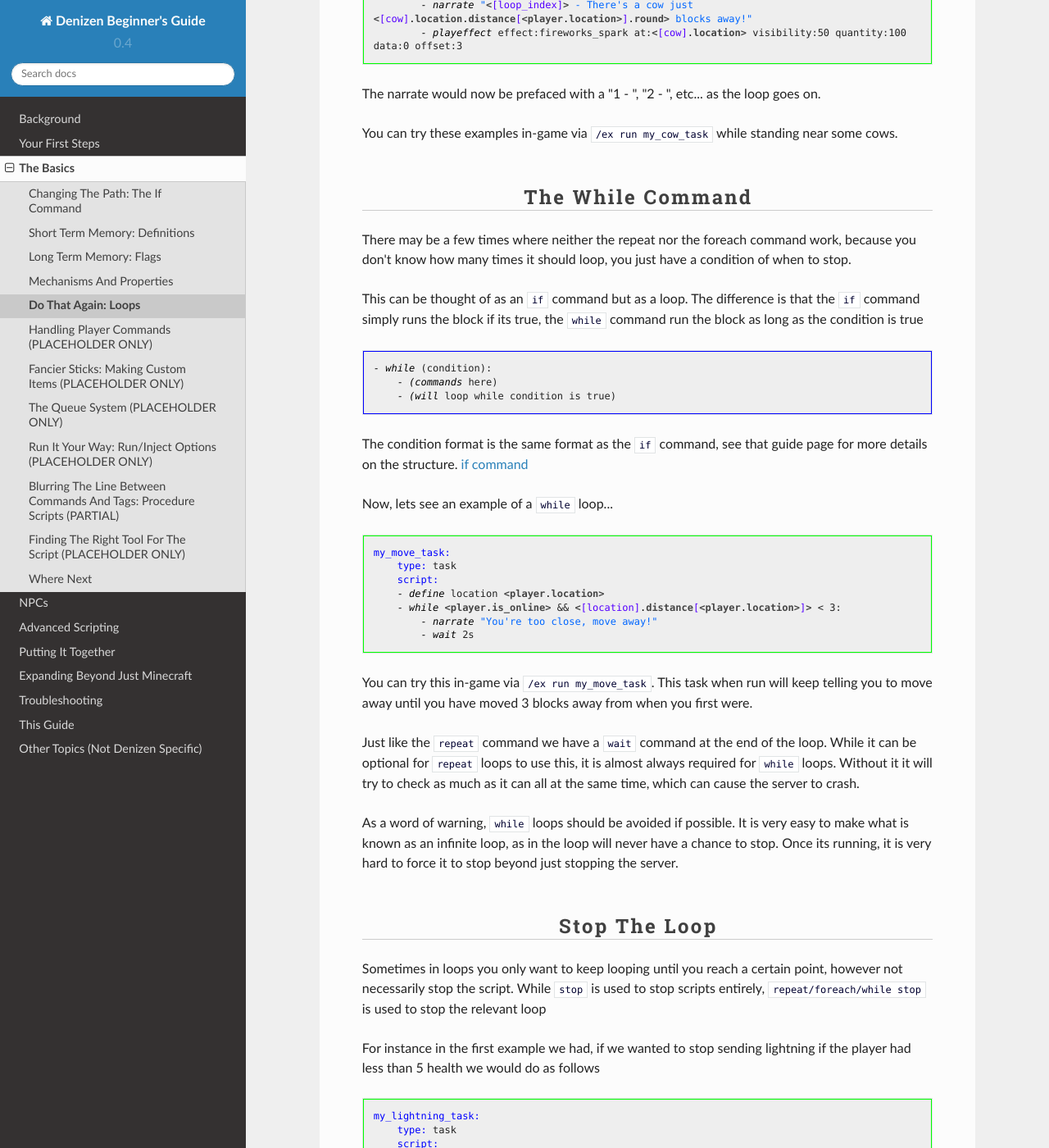
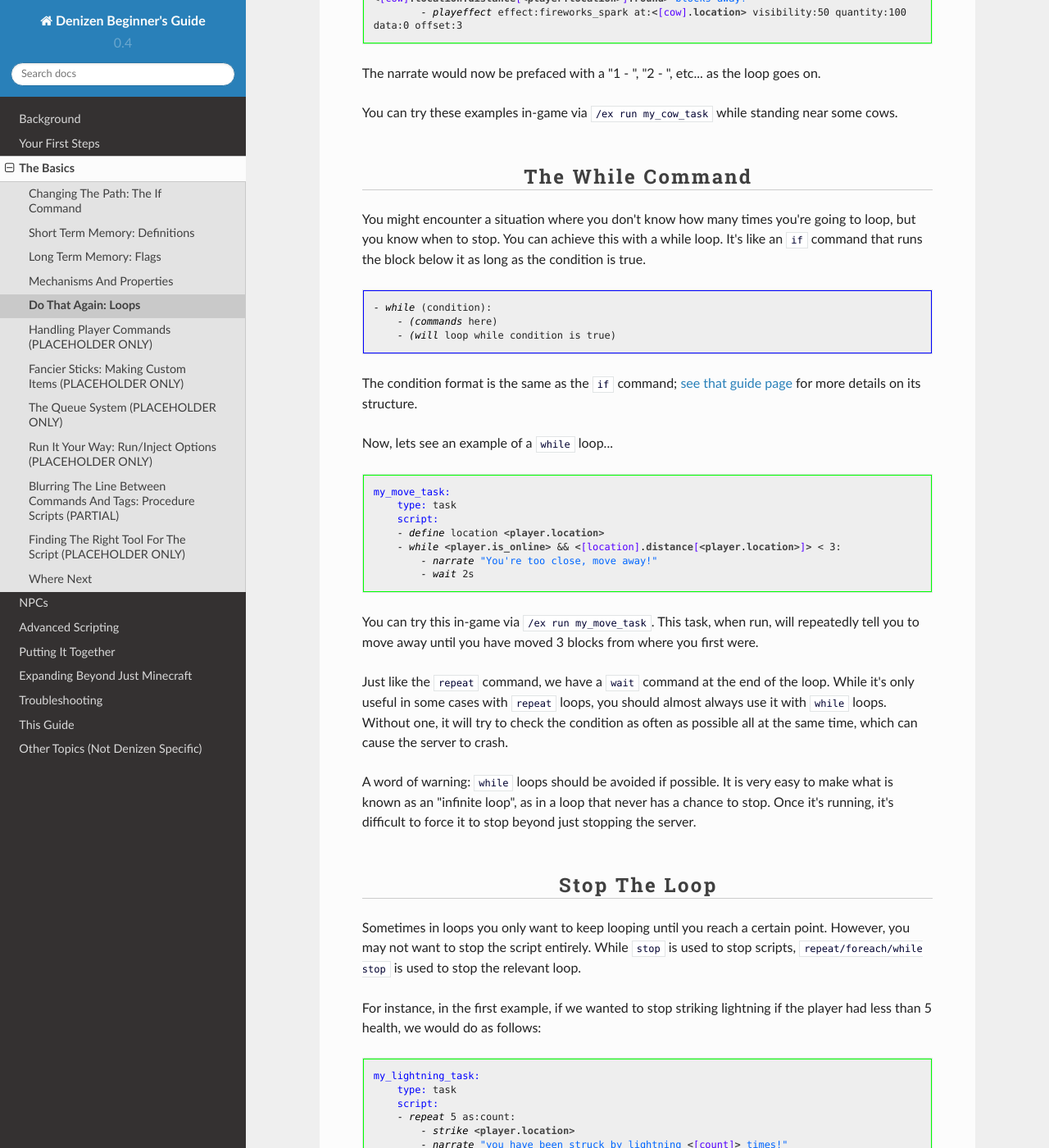
Before and after one commit to DenizenScript/Denizen-Beginners-Guide, a Sphinx documentation site: the page built from source/guides/basics/loops.md, in a window 1280 px wide and 1400 px high, scrolled down 3142 px. Shown: the whole window at 82% size. Built offline with Sphinx 7.4.7 and the Read the Docs theme 2.0.0, drawn with Linux system fonts in a browser that asks for light colours; some of the changed text lies outside the part shown.

Commit message:
Apply suggestions from code review
Co-authored-by: acikek <spiralixp@gmail.com>

````diff
--- a/source/guides/basics/loops.md
+++ b/source/guides/basics/loops.md
@@ -17,7 +17,7 @@ Luckily you don't have to do this, Denizen has 3 different loop commands that re
 
 ### The Repeat Command
 
-The most basic use of a loop is to simply just do a block of script again, in which the repeat command is best suited for.
+The most basic use of a loop is to simply run a block of commands again, which the repeat command is best suited for.
 The basic format of a repeat command is
 ```dscript_blue
 - repeat (number of times):
@@ -39,12 +39,12 @@ my_lightning_task:
     - narrate "no more lightning"
 ```
 
-This would in essence loop 5 times, where the player would be struck by lightning 5 times as well as be told "you have been struck by lightning!" 5 times.
-There is also a `wait` command at the end of the block. This pauses the script for a certain amount of time (in this example 1 second). This is important in a lot of cases so that it does not happen all at once. Without the `wait`, all 5 loops will run at the same time.
+This would loop 5 times, wherein the player would be struck by lightning as well as be told "you have been struck by lightning!"
+There is also a `wait` command at the end of the block. This pauses the script for a certain amount of time (in this example 1 second). This is important in many cases so that the commands don't run instantly after one another. In this example, it would seem as if the lightning strikes happened all at once.
 
-Once the loop is done, it then proceeds to continue with the rest of the script - ending with "no more lightning"
+Once the loop is done, the script continues, ending with "no more lightning."
 
-Now what if you wanted to let the player know how many times they have been struck? Granted you could put in a definition that counts up each loop, but `repeat` already does that for you. All you need to add is the `as:` argument to the repeat command like so.
+What if you wanted to let the player know how many times they have been struck? You could add a definition that tracks the amount of loops, but `repeat` already does that for you. All you need to add is the `as:` argument to the repeat command like so:
 
 ```dscript_green
 my_lightning_task:
@@ -63,10 +63,10 @@ You can try these examples in-game via `/ex run my_lightning_task`.
 
 ### The Foreach Command
 
-While the repeat command is handy, a lot of the times you would find yourself wanting to loop over the contents of a list, in that for each item in the list, do something.
+While the repeat command is handy, you'll often find yourself wanting to loop over the contents of a list and do something with each item in it.
 
-Let's say we want to tell the player where all the cows are around them
-Now, you can use the repeat command for this by doing this...
+Let's say we want to tell the player where all the cows around them are located.
+With the repeat command, you might do something like this:
 ```dscript_red
 my_cow_task:
     type: task
@@ -98,8 +98,8 @@ my_cow_task:
         - playeffect effect:fireworks_spark at:<[cow].location> visibility:50 quantity:100 data:0 offset:3
 ```
 
-Much better. Most notably, we don't have have to get the item `cow` from the list, its already defined.
-In addition, foreach has a built-in definition of `<[loop_index]>` that keeps track of how many times it has looped.
+Much better. Most notably, we don't have have to get the item `cow` from the list: it's already defined.
+Additionally, foreach has a built-in definition of `<[loop_index]>` that keeps track of how many times it has looped.
 
 For instance...
 ```dscript_green
@@ -117,15 +117,13 @@ You can try these examples in-game via `/ex run my_cow_task` while standing near
 
 ### The While Command
 
-There may be a few times where neither the repeat nor the foreach command work, because you don't know how many times it should loop, you just have a condition of when to stop.
-
-This can be thought of as an `if` command but as a loop. The difference is that the `if` command simply runs the block if its true, the `while` command run the block as long as the condition is true
+You might encounter a situation where you don't know how many times you're going to loop, but you know when to stop. You can achieve this with a while loop. It's like an `if` command that runs the block below it as long as the condition is true.
 ```dscript_blue
 - while (condition):
     - (commands here)
     - (will loop while condition is true)
 ```
-The condition format is the same format as the `if` command, see that guide page for more details on the structure. [if command](/guides/basics/if-command)
+The condition format is the same as the `if` command; [see that guide page](/guides/basics/if-command) for more details on its structure.
 
 Now, lets see an example of a `while` loop...
 
@@ -139,17 +137,17 @@ my_move_task:
         - wait 2s
 ```
 
-You can try this in-game via `/ex run my_move_task`. This task when run will keep telling you to move away until you have moved 3 blocks away from when you first were.
+You can try this in-game via `/ex run my_move_task`. This task, when run, will repeatedly tell you to move away until you have moved 3 blocks from where you first were.
 
-Just like the `repeat` command we have a `wait` command at the end of the loop. While it can be optional for `repeat` loops to use this, it is almost always required for `while` loops. Without it it will try to check as much as it can all at the same time, which can cause the server to crash.
+Just like the `repeat` command, we have a `wait` command at the end of the loop. While it's only useful in some cases with `repeat` loops, you should almost always use it with `while` loops. Without one, it will try to check the condition as often as possible all at the same time, which can cause the server to crash.
 
-As a word of warning, `while` loops should be avoided if possible. It is very easy to make what is known as an infinite loop, as in the loop will never have a chance to stop. Once its running, it is very hard to force it to stop beyond just stopping the server.
+A word of warning: `while` loops should be avoided if possible. It is very easy to make what is known as an "infinite loop", as in a loop that never has a chance to stop. Once it's running, it's difficult to force it to stop beyond just stopping the server.
 
 ### Stop The Loop
 
-Sometimes in loops you only want to keep looping until you reach a certain point, however not necessarily stop the script. While `stop` is used to stop scripts entirely, `repeat/foreach/while stop` is used to stop the relevant loop
+Sometimes in loops you only want to keep looping until you reach a certain point. However, you may not want to stop the script entirely. While `stop` is used to stop scripts, `repeat/foreach/while stop` is used to stop the relevant loop.
 
-For instance in the first example we had, if we wanted to stop sending lightning if the player had less than 5 health we would do as follows
+For instance, in the first example, if we wanted to stop striking lightning if the player had less than 5 health, we would do as follows:
 
 ```dscript_green
 my_lightning_task:
@@ -163,7 +161,7 @@ my_lightning_task:
         - wait 1s
     - narrate "no more lightning"
 ```
-Take note, only the loop stops, the end `narrate` line still runs.
+Since we're using `repeat stop`, only the loop ends; the end `narrate` line still runs.
 
 It can also be used in `foreach` loops. For instance, if we wanted to stop looping if we found a baby cow in the example above
 
@@ -181,7 +179,7 @@ my_cow_task:
 
 ### Next Please
 
-There are times where you want to skip to the next loop without running the rest of the current loop. For that you use `repeat/foreach/while next`
+There are times when you want to skip to the next loop without finishing the current iteration. For this, you would use `repeat/foreach/while next`.
 
 Take the `foreach` example we had, lets say we want to skip over all baby cows. While you can put the whole block inside an `if` command like so...
 ```dscript_green
````
Also changed, not shown: other parts of source/guides/basics/loops.md (+1 -1 lines).
